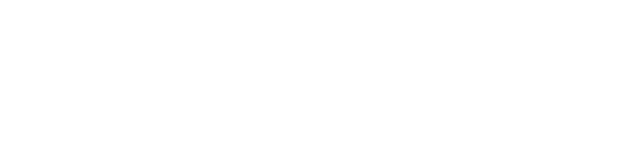
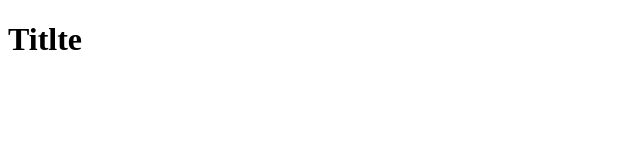
Before and after one commit to nguyenphamqui/git-2, a plain HTML site: page index.html in a window 1280 px wide. Shown: the whole page, without its empty margins (0-640 px from the left). Drawn offline with Linux system fonts and the light colour scheme.

Commit message:
second commit

```diff
--- a/index.css
+++ b/index.css
@@ -0,0 +1,3 @@
+h1 {
+    color: red;
+}
--- a/index.html
+++ b/index.html
@@ -6,6 +6,6 @@
     <title>Document</title>
 </head>
 <body>
-
+    <h1>Titlte</h1>
 </body>
 </html>
```
